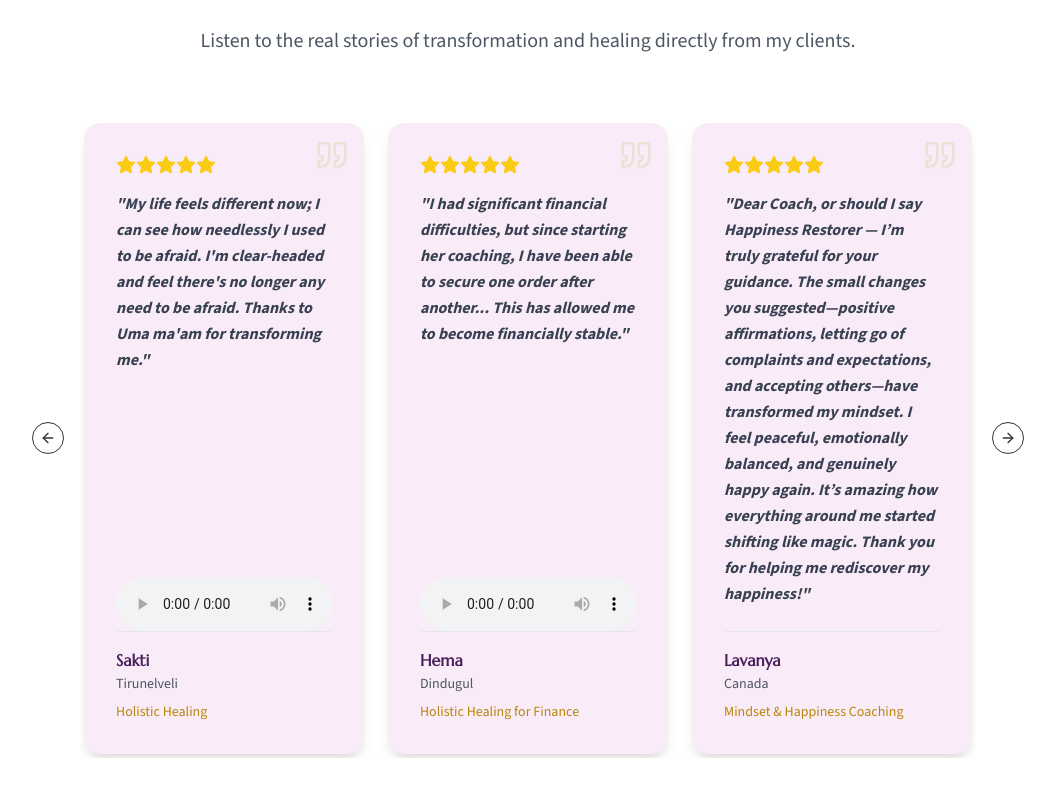
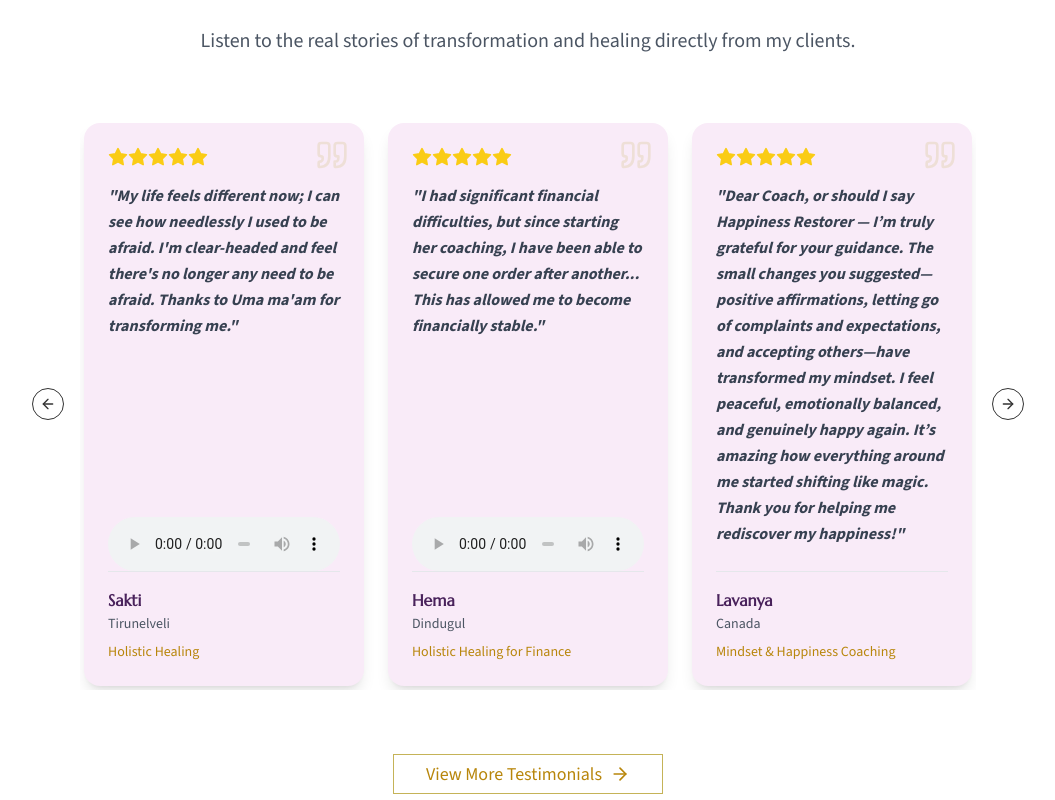
Before and after one commit to rameshkumark24/Umapandiyan, a React (Vite) app: page / in a window 1280 px wide. Shown: the part 2000-2800 px from the top of the page, without its empty margins (112-1167 px from the left). Built offline with nearby package versions, Linux system fonts and the light colour scheme.

Commit message:
Update Home.jsx

```diff
--- a/src/pages/Home.jsx
+++ b/src/pages/Home.jsx
@@ -244,7 +244,8 @@ const Home = () => {
                 {homeTestimonials.map((testimonial) => (
                   <CarouselItem key={testimonial.id} className="md:basis-1/2 lg:basis-1/3">
                     <div className="p-1 h-full">
-                      <div className="bg-[#F9EBF8] rounded-2xl p-8 shadow-lg hover-lift relative flex flex-col h-full">
+                      {/* --- THIS IS THE ONLY LINE THAT CHANGED --- */}
+                      <div className="bg-[#F9EBF8] rounded-2xl p-6 shadow-lg hover-lift relative flex flex-col h-full">
                         <div className="absolute top-4 right-4 text-accent-gold opacity-20">
                           <Quote className="w-8 h-8" />
                         </div>
@@ -283,7 +284,6 @@ const Home = () => {
                   </CarouselItem>
                 ))}
               </CarouselContent>
-              {/* UPDATED: Arrows are now visible on mobile */}
               <CarouselPrevious className="left-[-10px] sm:-left-12" />
               <CarouselNext className="right-[-10px] sm:-right-12" />
             </Carousel>
```
